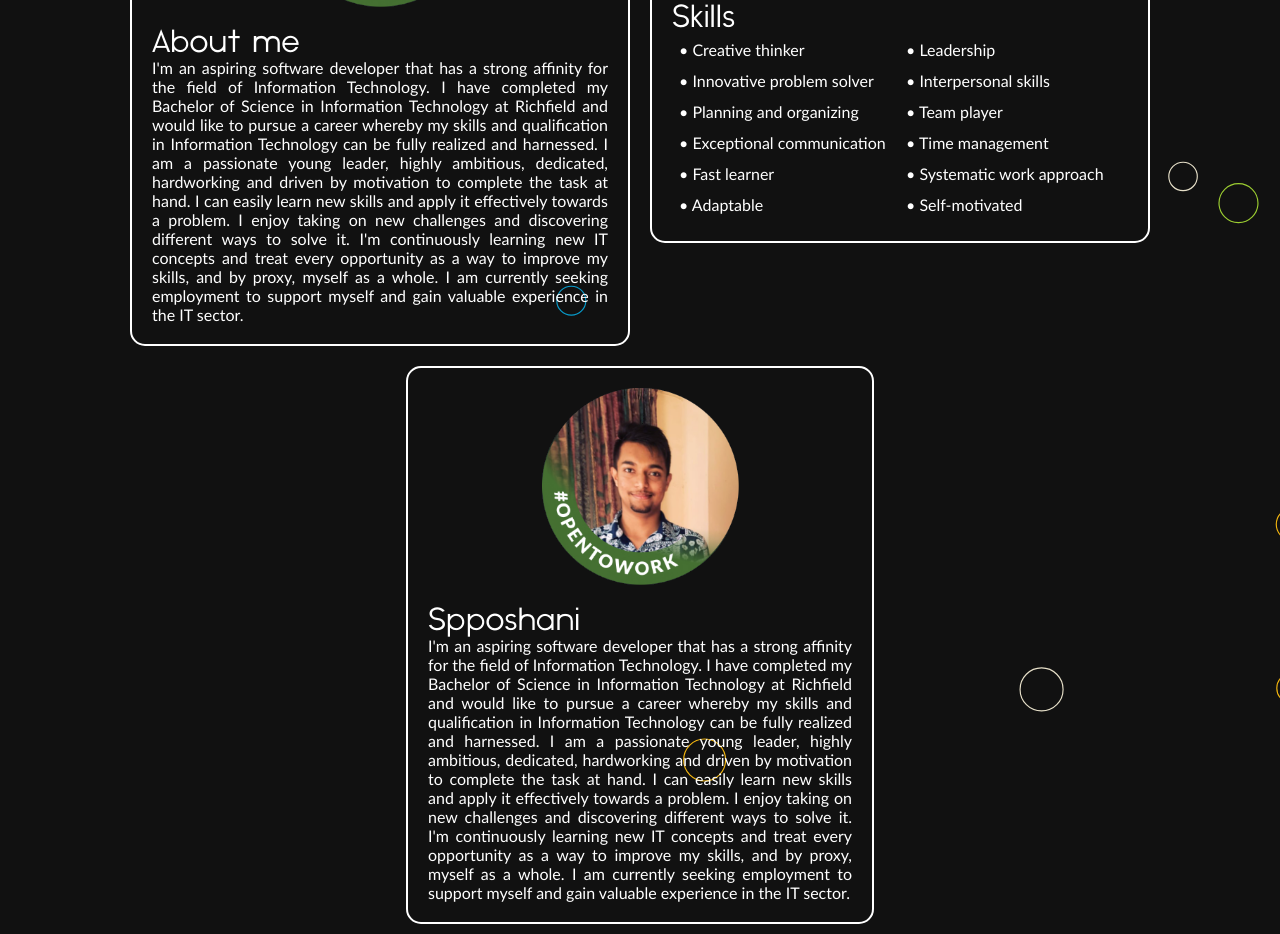
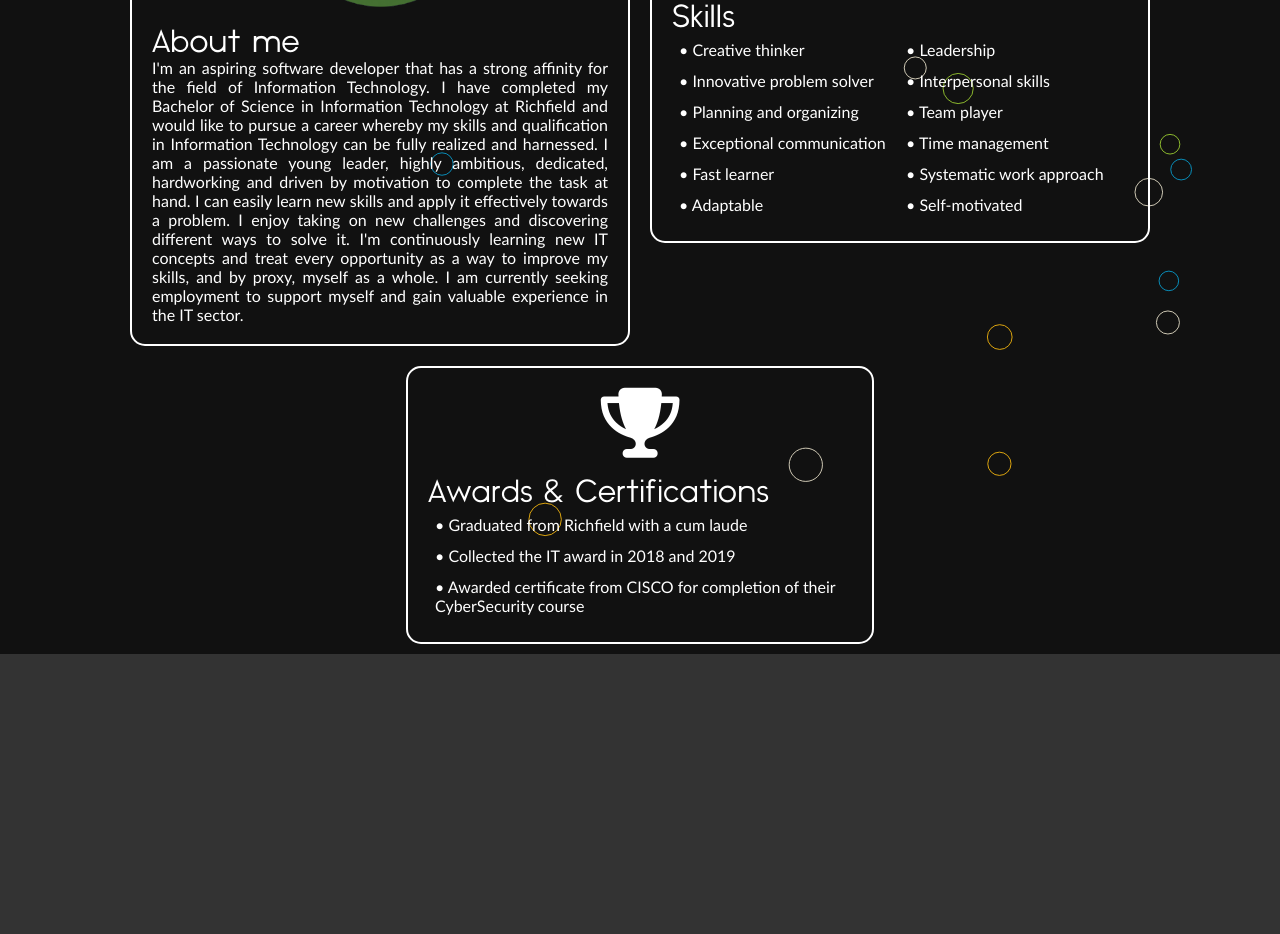
Before and after one commit to shai-04/shaiyur, a plain HTML site: page resume.html in a window 1280 px wide. Shown: the part 303-1237 px from the top of the page. After the commit the page ends 957 px from the top, so only its background shows below. Drawn offline with Linux system fonts and the light colour scheme.

Commit message:
Added awards section to resume and created an attract page for the gamified resume

```diff
--- /dev/null
+++ b/assets/css/game.css
@@ -0,0 +1,18 @@
+body > img {
+    width: 150px;
+    display: block;
+    margin: 0 auto;
+}
+
+body > h1 {
+    font-family: Noir, sans-serif;
+    font-size: 2rem;
+    text-align: center;
+    margin-bottom: 10px;
+}
+
+body {
+    background-image: url("../images/background.svg");
+    background-repeat: no-repeat;
+    background-size: cover;
+}
--- a/resume.html
+++ b/resume.html
@@ -72,19 +72,19 @@
 
                 <div class="information">
                     <div class="info_block">
-                        <img src = "assets/images/Profile.png" alt = "Headshot of Shaiyur" width = "200px">
-                        <h1>Spposhani</h1>
-                        <p>
-                            I'm an aspiring software developer that has a strong affinity for the field of Information Technology. I
-                            have completed my Bachelor of Science in Information Technology at Richfield and would like to pursue
-                            a career whereby my skills and qualification in Information Technology can be fully realized and
-                            harnessed. I am a passionate young leader, highly ambitious, dedicated, hardworking and driven by
-                            motivation to complete the task at hand. I can easily learn new skills and apply it effectively towards a
-                            problem. I enjoy taking on new challenges and discovering different ways to solve it. I'm continuously
-                            learning new IT concepts and treat every opportunity as a way to improve my skills, and by proxy, myself
-                            as a whole. I am currently seeking employment to support myself and gain valuable experience in the IT
-                            sector.
-                        </p>
+                        <i class="fa-solid fa-trophy"></i>
+                        <h1>Awards & Certifications</h1>
+                        <table>
+                            <tr>
+                                <td>&#x2022;&nbsp;Graduated from Richfield with a cum laude</td>
+                            </tr>
+                            <tr>
+                                <td>&#x2022;&nbsp;Collected the IT award in 2018 and 2019</td>
+                            </tr>
+                            <tr>
+                                <td>&#x2022;&nbsp;Awarded certificate from CISCO for completion of their CyberSecurity course</td>
+                            </tr>
+                        </table>
                     </div>
             </div>
         </main>
```
Also changed, not shown: game.html (added, +27 -0 lines), index.html (+1 -1 lines), assets/images/sonic_wait.gif (added).
